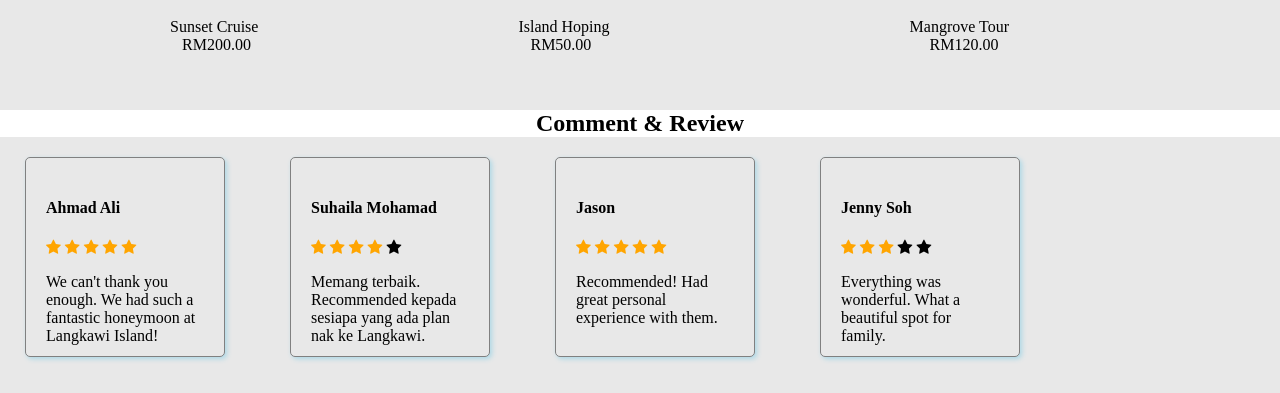
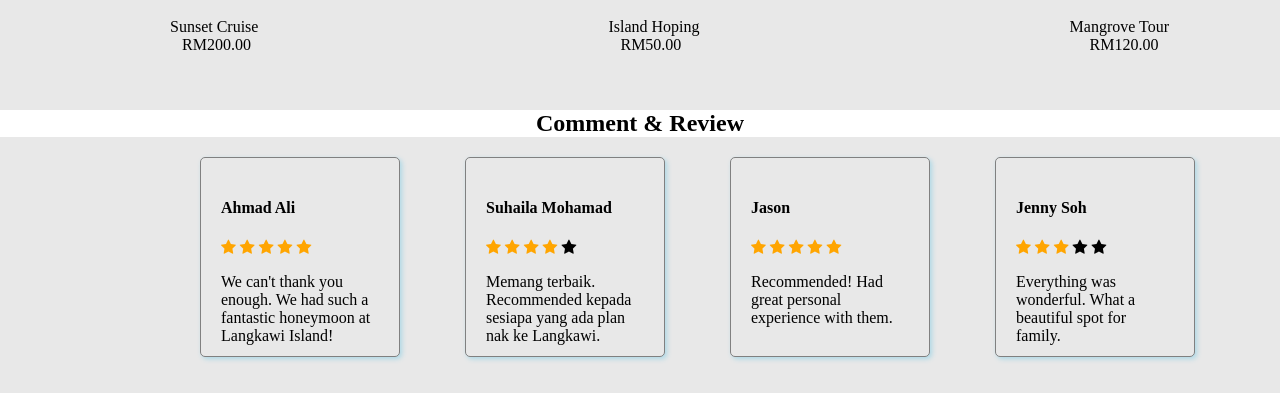
Before and after one commit to uaqillah/Codebuster, a PHP site: page /home.php in a window 1280 px wide. Shown: the part 998-1391 px from the top of the page. Run offline with PHP 8.4, Linux system fonts and the light colour scheme; the visitor is signed in with stand-in values (Sample User, id 1).

Commit message:
Update home.php

```diff
--- a/home.php
+++ b/home.php
@@ -240,11 +240,11 @@ li.dropdown {
         Sunset Cruise <br/>  &ensp; RM200.00
         </div>
 
-        <div style="float:left; margin-left: 260px">
+        <div style="float:left; margin-left: 350px">
         Island Hoping <br/>  &ensp; RM50.00
         </div>
 
-        <div style="float:left; margin-left: 300px">
+        <div style="float:left; margin-left: 370px">
         Mangrove Tour <br/>  &emsp; RM120.00
         </div>
   </div>
@@ -256,7 +256,7 @@ li.dropdown {
           <h2 style="text-align:center;background-color: white;">Comment & Review</h2>
      </div>
 
-     <div class="rating">
+     <div class="rating" style="margin-left: 200px;">
 <h4>Ahmad Ali</h4>
 <span class="fa fa-star checked"></span>
 <span class="fa fa-star checked"></span>
```
